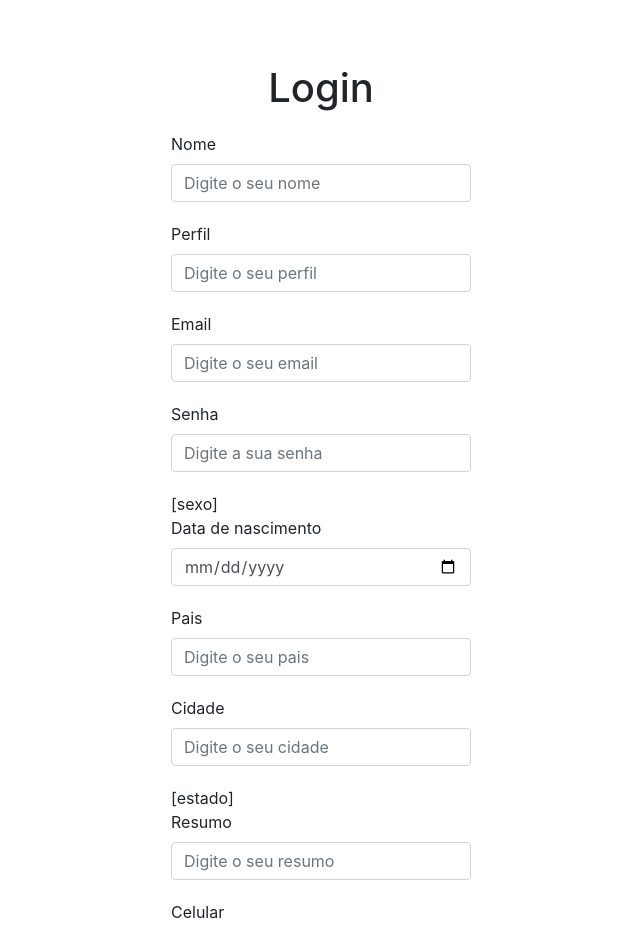
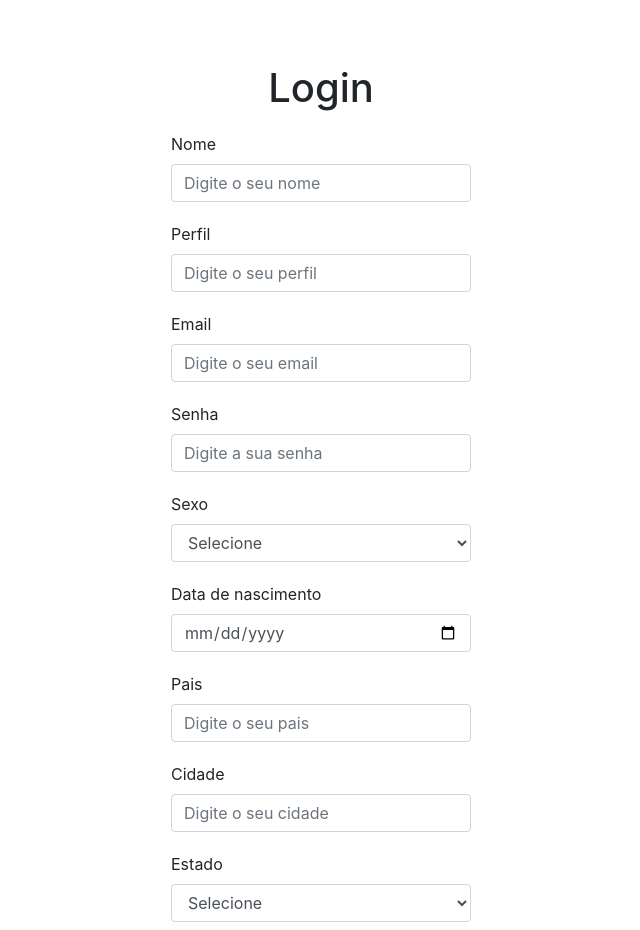
Before and after one commit to otaviohenrique1/app-loja-game-reactjs, a React (Create React App) app: page /cadastro/usuario in a window 1280 px wide. Shown: the top 930 px of the page, without its empty margins (319-959 px from the left). Built offline with nearby package versions, Linux system fonts and the light colour scheme.

Commit message:
Commit 4 dos arquivos

```diff
--- a/src/components/Campo/index.tsx
+++ b/src/components/Campo/index.tsx
@@ -1,5 +1,5 @@
 import { Field } from "formik";
-import { InputHTMLAttributes, TextareaHTMLAttributes } from "react";
+import { InputHTMLAttributes, SelectHTMLAttributes, TextareaHTMLAttributes } from "react";
 import { Row, Col, Label } from "reactstrap";
 import { InputType } from "reactstrap/es/Input";
 import styled from "styled-components";
@@ -35,7 +35,14 @@ export function CampoFormulario(props: CampoProps) {
   );
 }
 
-export function CampoSelectFormulario(props: CampoProps) {
+interface CampoSelectProps extends SelectHTMLAttributes<HTMLSelectElement> {
+  htmlFor?: string;
+  label?: string;
+  erro?: any;
+  lista: any[];
+}
+
+export function CampoSelectFormulario(props: CampoSelectProps) {
   return (
     <CampoFormularioEstilizado>
       <Col md={12}>
@@ -43,23 +50,27 @@ export function CampoSelectFormulario(props: CampoProps) {
       </Col>
       <Col md={12}>
         <Field
-          type={props.type}
-          render={props.renderMask}
+          component="select"
           {...props}
-        />
+        >
+          <option value="">Selecione</option>
+          {props.lista.map((item, index) => (
+            <option key={index} value={item}>{item}</option>
+          ))}
+        </Field>
       </Col>
       {props.erro}
     </CampoFormularioEstilizado>
   );
 }
 
-interface CampoTextAreaFormularioProps extends TextareaHTMLAttributes<HTMLTextAreaElement> {
+interface CampoTextAreaProps extends TextareaHTMLAttributes<HTMLTextAreaElement> {
   htmlFor?: string;
   label?: string;
   erro?: any;
 }
 
-export function CampoTextAreaFormulario(props: CampoTextAreaFormularioProps) {
+export function CampoTextAreaFormulario(props: CampoTextAreaProps) {
   return (
     <CampoFormularioEstilizado>
       <Col md={12}>
--- a/src/pages/Cadastro/index.tsx
+++ b/src/pages/Cadastro/index.tsx
@@ -3,10 +3,11 @@ import { Titulo } from "../../components/Titulo";
 import styled from "styled-components";
 import { Formik, Form } from "formik";
 import * as Yup from "yup";
-import { CampoFormulario, Separador } from "../../components/Campo";
+import { CampoFormulario, CampoSelectFormulario, CampoTextAreaFormulario, Separador } from "../../components/Campo";
 import { Botao, BotaoLink, ContainerBotoes } from "../../components/Botao";
 import { MensagemErro } from "../../components/Mensagem";
 import { MensagemErroCampoVazio } from "../../utils/utils";
+import { estado_lista, sexo_lista } from "../../utils/listas";
 
 interface FormValues {
   nome: string;
@@ -136,7 +137,22 @@ export function Cadastro() {
                 )}
               />
             </CampoFormularioEstilizado>
-            [sexo]
+            <CampoFormularioEstilizado>
+              <CampoSelectFormulario
+                id="sexo"
+                htmlFor="sexo"
+                label="Sexo"
+                placeholder="Digite o seu sexo"
+                className="form-control"
+                erro={(errors.sexo && touched.sexo) && (
+                  <MensagemErro
+                    color='danger'
+                    mensagem={errors.sexo}
+                  />
+                )}
+                lista={sexo_lista}
+              />
+            </CampoFormularioEstilizado>
             <CampoFormularioEstilizado>
               <CampoFormulario
                 type="date"
@@ -188,10 +204,24 @@ export function Cadastro() {
                 )}
               />
             </CampoFormularioEstilizado>
-            [estado]
             <CampoFormularioEstilizado>
-              <CampoFormulario
-                type="textarea"
+              <CampoSelectFormulario
+                id="estado"
+                htmlFor="estado"
+                label="Estado"
+                placeholder="Digite o seu estado"
+                className="form-control"
+                erro={(errors.estado && touched.estado) && (
+                  <MensagemErro
+                    color='danger'
+                    mensagem={errors.estado}
+                  />
+                )}
+                lista={estado_lista}
+              />
+            </CampoFormularioEstilizado>
+            <CampoFormularioEstilizado>
+              <CampoTextAreaFormulario
                 name="resumo"
                 id="resumo"
                 htmlFor="resumo"
--- a/src/utils/listas.ts
+++ b/src/utils/listas.ts
@@ -1,4 +1,4 @@
-export const sexo_lista = ["Masculino", "Feminino"];
+export const sexo_lista = ["Masculino", "Feminino", "Outro", "Não informar"];
 export const estado_lista = ["Acre","Alagoas","Amapá","Amazonas","Bahia","Ceará","Espírito Santo","Goiás","Maranhão","Mato Grosso","Mato Grosso do Sul","Minas Gerais","Pará","Paraíba","Paraná","Pernambuco","Piauí","Rio de Janeiro","Rio Grande do Norte","Rio Grande do Sul","Rondônia","Roraima","Santa Catarina","São Paulo","Sergipe","Tocantins","Distrito Federal"];
 export const estado_sigla_lista = ["AC","AL","AP","AM","BA","CE","ES","GO","MA","MT","MS","MG","PA","PB","PR","PE","PI","RJ","RN","RS","RO","RR","SC","SP","SE","TO","DF"];
 export const tipo_categoria_lista = ["Categoria", "Subcategoria"];
```
